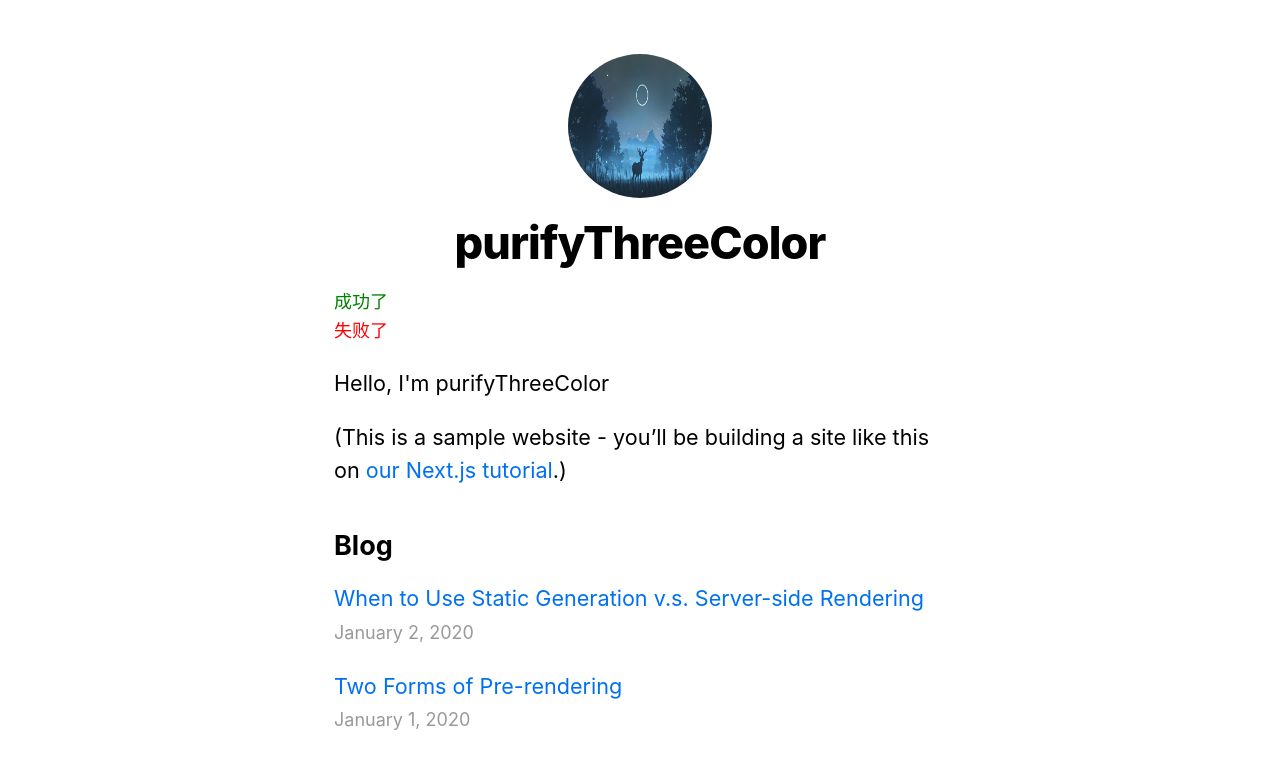
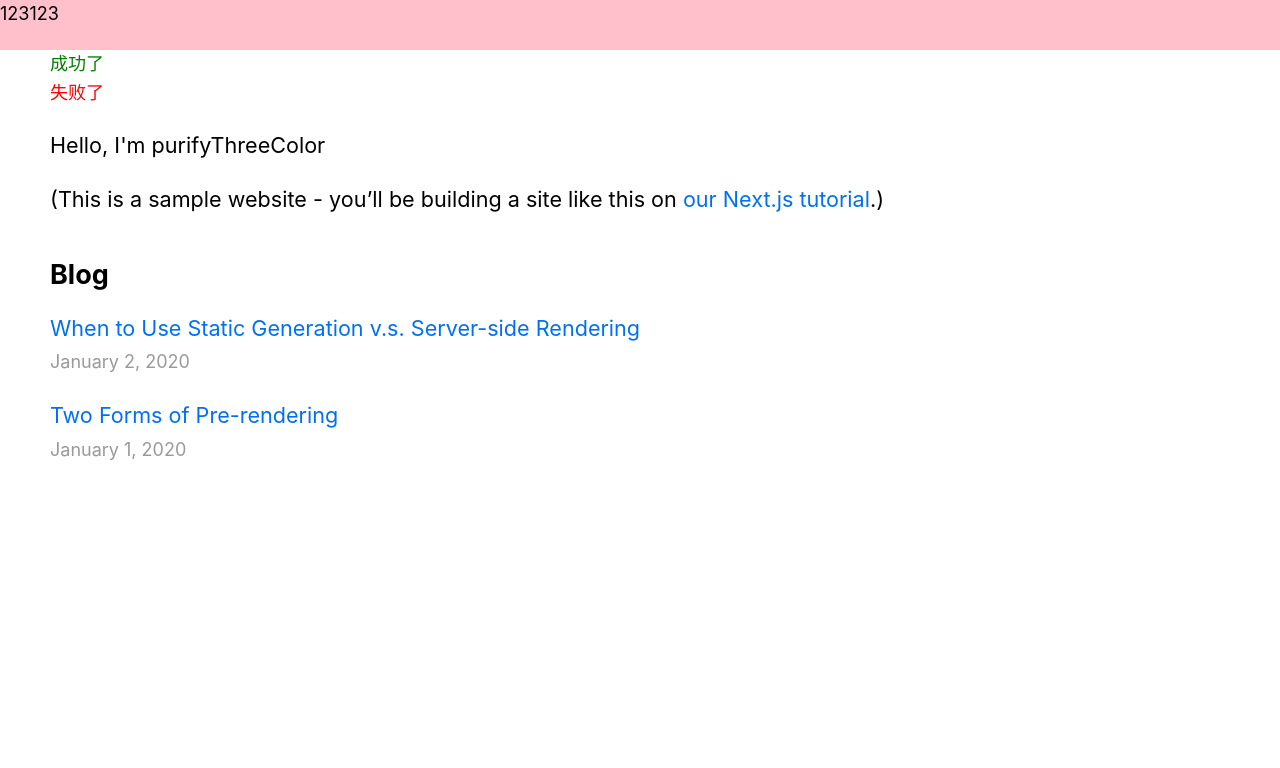
Before and after one commit to x634725355/nextjs-blog, a Next.js app: page / in a window 1280 px wide. Shown: the top 768 px of the page. Built offline with nearby package versions, Linux system fonts and the light colour scheme.

Commit message:
添加header组件

```diff
--- /dev/null
+++ b/components/Header/header.module.css
@@ -0,0 +1,7 @@
+
+.container {
+    position: sticky;
+    top: 0px;
+    background-color: pink;
+    height: 50px;
+}
--- /dev/null
+++ b/components/Header/header.tsx
@@ -0,0 +1,12 @@
+import React from 'react';
+import styles from './header.module.css';
+
+export default function Header() {
+    return (
+        <>
+            <div className={styles.container} >
+                123123
+            </div>
+        </>
+    );
+};
--- a/components/Layout/layout.module.css
+++ b/components/Layout/layout.module.css
@@ -1,7 +1,5 @@
 .container {
-    max-width: 36rem;
-    padding: 0 1rem;
-    margin: 3rem auto 6rem;
+    padding: 0 50px;
 }
 
 .header {
@@ -11,13 +9,13 @@
 }
 
 .headerImage {
-    width: 6rem;
-    height: 6rem;
+    width: 100%;
+    height: 20rem;
 }
 
 .headerHomeImage {
-    width: 8rem;
-    height: 8rem;
+    width: 100%;
+    height: 20rem;
 }
 
 .backToHome {
--- a/components/Layout/layout.tsx
+++ b/components/Layout/layout.tsx
@@ -1,67 +1,34 @@
-import Head from 'next/head'
-import styles from './layout.module.css'
-import utilStyles from '../../styles/utils.module.css'
-import Link from 'next/link'
-import React from 'react'
+import styles from './layout.module.css';
+import utilStyles from '../../styles/utils.module.css';
+import Link from 'next/link';
+import React from 'react';
+import Head from 'next/head';
+import Header from "../Header/header";
 
-const name = 'purifyThreeColor'
-export const siteTitle = 'Next.js Sample Website'
+
+const name = 'purifyThreeColor';
+export const siteTitle = 'Next.js Sample Website';
 
 export default function Layout({ children, home }: { children: React.ReactNode, home?: boolean }) {
     return (
-        <div className={styles.container}>
+        <div>
             <Head>
                 <link rel="icon" href="/favicon.ico" />
-                <meta
-                    name="description"
-                    content="Learn how to build a personal website using Next.js"
-                />
-                <meta
-                    property="og:image"
-                    content={`https://og-image.now.sh/${encodeURI(
-                        siteTitle
-                    )}.png?theme=light&md=0&fontSize=75px&images=https%3A%2F%2Fassets.vercel.com%2Fimage%2Fupload%2Ffront%2Fassets%2Fdesign%2Fnextjs-black-logo.svg`}
-                />
                 <meta name="og:title" content={siteTitle} />
                 <meta name="twitter:card" content="summary_large_image" />
             </Head>
-            <header className={styles.header}>
-                {home ? (
-                    <>
-                        <img
-                            src="/images/wallhaven-2em38y.jpg"
-                            className={`${styles.headerHomeImage} ${utilStyles.borderCircle}`}
-                            alt={name}
-                        />
-                        <h1 className={utilStyles.heading2Xl}>{name}</h1>
-                    </>
-                ) : (
-                    <>
+            <Header></Header>
+            <main className={styles.container} >{children}</main>
+            <footer className={styles.container} >
+                {!home && (
+                    <div className={styles.backToHome}>
                         <Link href="/">
-                            <a>
-                                <img
-                                    src="/images/wallhaven-2em38y.jpg"
-                                    className={`${styles.headerImage} ${utilStyles.borderCircle}`}
-                                    alt={name}
-                                />
-                            </a>
+                            <a>← Back to home</a>
                         </Link>
-                        <h2 className={utilStyles.headingLg}>
-                            <Link href="/">
-                                <a className={utilStyles.colorInherit}>{name}</a>
-                            </Link>
-                        </h2>
-                    </>
+                    </div>
                 )}
-            </header>
-            <main>{children}</main>
-            {!home && (
-                <div className={styles.backToHome}>
-                    <Link href="/">
-                        <a>← Back to home</a>
-                    </Link>
-                </div>
-            )}
+            </footer>
+
         </div>
     )
 }
--- a/lib/admin.ts
+++ b/lib/admin.ts
@@ -3,7 +3,7 @@ const test = require('assert');
 
 export function main() {
     // Connection url
-    const url: string = 'mongodb://localhost:27017/momo';
+    const url: string = 'mongodb://localhost:27017/';
     const dbName: string = 'CSC';
 
     MongoClient.connect(url, function (err, client) {
@@ -13,6 +13,13 @@ export function main() {
         console.log('数据库创建或者连接成功');
         // 连接到CSC库
         const dbase = client.db(dbName);
+
+        const site = dbase.collection('site');
+
+        console.log("这是什么呢", site);
+
+        if (site) return client.close();
+
         // 创建一个site表
         dbase.createCollection('site', function (err, res) {
             if (err) throw err;
--- a/pages/_app.tsx
+++ b/pages/_app.tsx
@@ -1,7 +1,20 @@
 import '../styles/globals.css';
 import { AppProps } from "next/app";
+import { useRouter, NextRouter } from "next/router";
+import { useEffect } from 'react';
 
 function MyApp({ Component, pageProps }: AppProps) {
+  const router: NextRouter = useRouter();
+  useEffect(() => {
+    router.beforePopState(({ url, as, options }) => {
+      console.log('让我康康', url, as, options);
+
+
+      return true
+    })
+  }, [])
+
+
   return <Component {...pageProps} />
 }
 
--- a/pages/api/hello.ts
+++ b/pages/api/hello.ts
@@ -4,7 +4,11 @@ import { main } from "../../lib/admin";
 
 export default (req: NextApiRequest, res: NextApiResponse) => {
 
-  const data = main();
+  try {
+    const data = main();
+  } catch (error) {
+    console.error("连接数据库报错", error);
+  }
 
   res.status(200).json({ name: 'John Doe' })
 }
```
Also changed, not shown: 1 other file (tests, documents, lock files or other folders).
